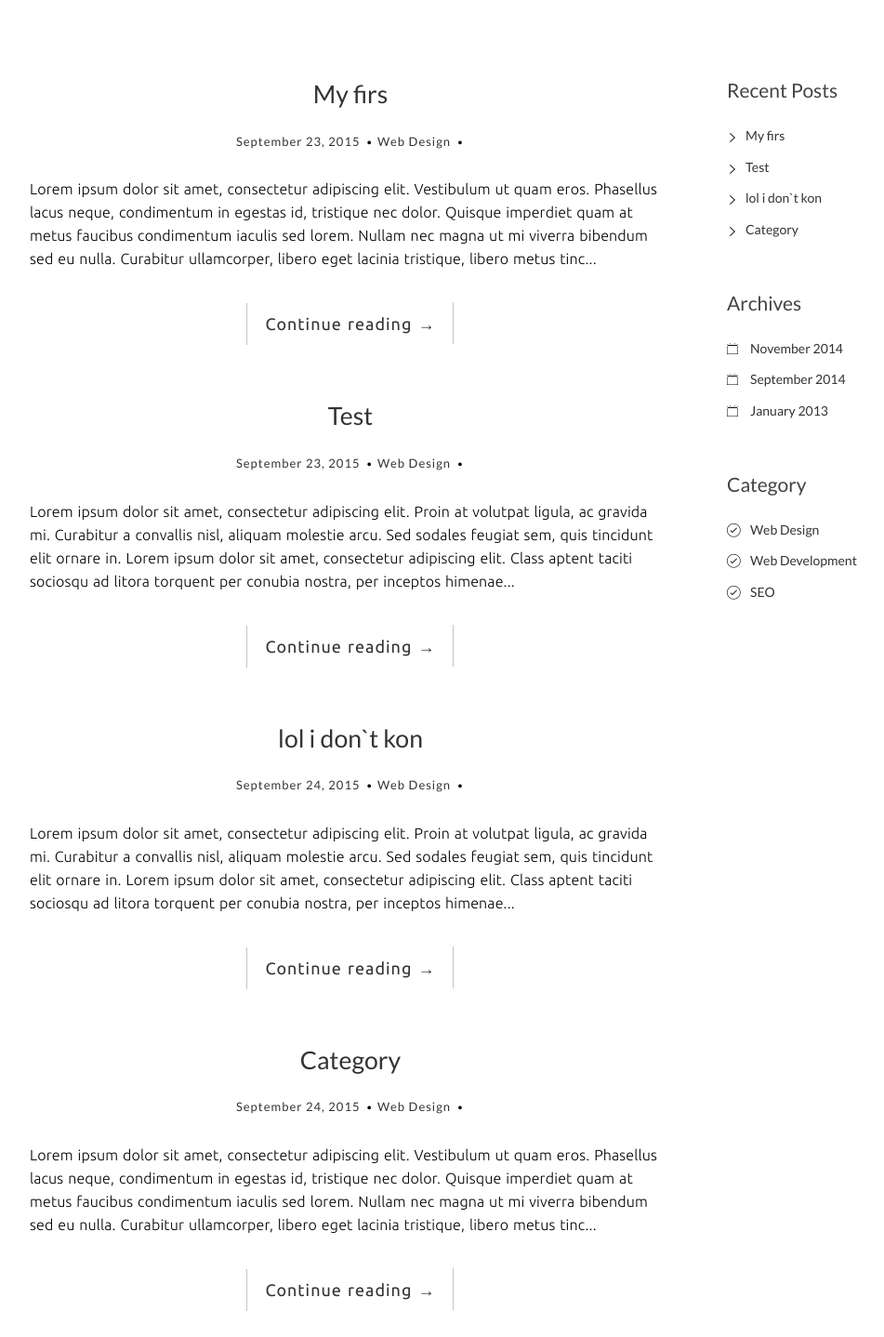
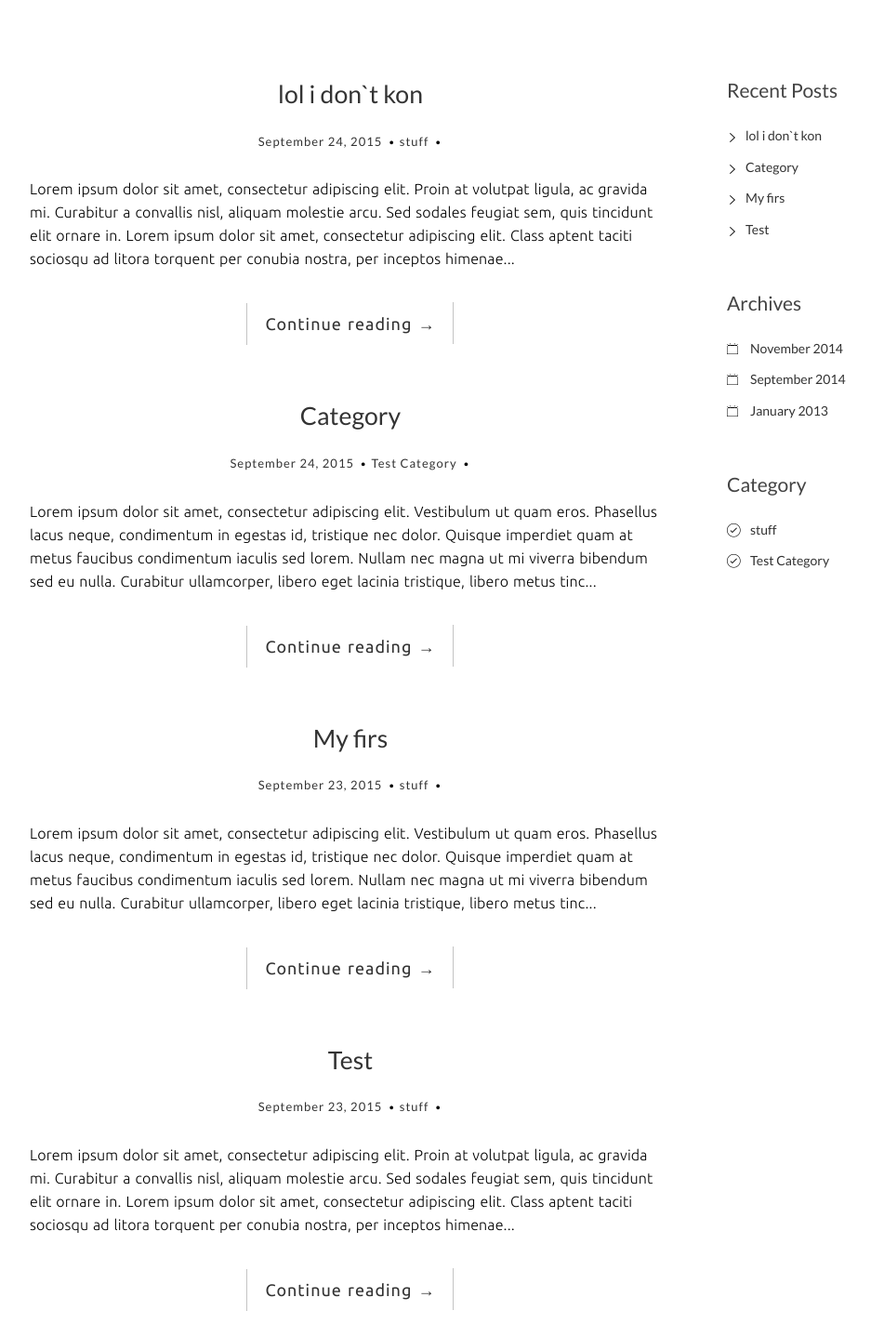
Before and after one commit to Zenext/Personal-Blog, a Flask app: page / in a window 1280 px wide. Shown: the part 96-1534 px from the top of the page at 93% size, without its empty margins (68-1019 px from the left). Run offline with Flask 2, Linux system fonts and the light colour scheme; some libraries are stand-ins or nearby versions; some web fonts are replaced.

Commit message:
display posts in descending order

```diff
--- a/app.py
+++ b/app.py
@@ -11,14 +11,29 @@ app = Flask(__name__)
 
 app.secret_key = '[;fsdfeeff,?RTewr34355511@@234##@!Jnsruuqqqqqq'
 
+def get_categories():
+    categories = []
+    category = Post.select()
+    for cat in category:
+        if cat.category not in categories:
+            categories.append(cat.category)
+
+    print categories
+    return categories
+
+def get_posts():
+    return Post.select().order_by(Post.date.desc())
+
 @app.route('/')
 def main(*args, **kwargs):
     title = 'Home'
     addpost = False
+    print type(Post.select())
     if 'username' in session:
         title = 'Admin home'
         addpost = True
-    return render_template('main.html', addpost=addpost, posts=Post.select())
+    return render_template('main.html', addpost=addpost, posts=get_posts(),
+            categories=get_categories())
 
 @app.route('/about')
 def about():
@@ -44,7 +59,9 @@ def login():
 def post(postname):
     post = Post.get(Post.header == postname)
     return render_template('post.html', header=post.header, text=post.text,
-        date=post.date, posts=Post.select())
+            date=post.date,
+            posts=get_posts(),
+            categories=get_categories())
 
 
 # route for adding new posts, only if logged as admin
@@ -56,13 +73,24 @@ def addpost():
                     text=form.text.data,
                     date=date.today().strftime('%B %d, %Y'),
                     author=session['username'],
-                    category='stuff',
-                    posts=Post.select())
+                    category=form.category.data,
+                    posts=get_posts())
 
     return render_template('addpost.html', form=form)
 
 @app.route('/contact')
 def contact():
-    return render_template('contact.html', posts=Post.select())
+    return render_template('contact.html', posts=get_posts(),
+            categories=get_categories())
+
+@app.route('/archives')
+def archives():
+    return render_template('archives.html', posts=get_posts(),
+            categories=get_categories())
+
+@app.route('/category/<category_name>')
+def category(category_name):
+    return render_template('main.html', posts=Post.select().where(Post.category == category_name),
+            categories=get_categories())
 
 app.run(debug=True)
--- a/models.py
+++ b/models.py
@@ -21,4 +21,4 @@ class Post(BaseModel):
     category = CharField()
 
     class Meta:
-        order_by = ('header',)
+        order_by = ('date',)
--- /dev/null
+++ b/templates/archives.html
@@ -0,0 +1,3 @@
+{% extends 'layout.html' %}
+{% block content %}
+{% endblock %}
--- a/templates/layout.html
+++ b/templates/layout.html
@@ -109,15 +109,11 @@
                         <div class="widget widget-category">
                             <h3 class="widget-title">Category</h3>
                             <ul>
+                            {% for category in categories %}
                                 <li>
-                                    <a href="#">Web Design</a>
+                                    <a href="/category/{{ category }}">{{ category }}</a>
                                 </li>
-                                <li>
-                                    <a href="#">Web Development</a>
-                                </li>
-                                <li>
-                                    <a href="#">SEO</a>
-                                </li>
+                            {% endfor %}
                             </ul>
                         </div>
                     </aside>
@@ -146,7 +142,6 @@
             </nav>
         </div>
 
-        <script src="js/script.js"></script>
         <script type="text/javascript">
             /* * * CONFIGURATION VARIABLES: EDIT BEFORE PASTING INTO YOUR WEBPAGE * * */
             var disqus_shortname = 'zenext'; // required: replace example with your forum shortname
--- a/templates/main.html
+++ b/templates/main.html
@@ -18,9 +18,10 @@
                     <div class="entry-meta">
                         <span class="post-date"><a href="#"><time class="entry-date" datetime="2012-11-09T23:15:57+00:00">{{ post.date }}</time></a></span>
 
-                        <span class="post-category"><a href="#">Web Design</a></span>
+                        <span class="post-category"><a href="#">{{ post.category }}</a></span>
 
-                        <span class="comments-link"><a href="/post/{{ post.header }}#disqus_thread"></a></span>
+                        <span class="comments-link" class="disqus-comment-count" data-disqus-url="/post/{{ header }}#disqus_thread"><a href="/post/{{ post.header }}#disqus_thread"></a></span>
+
                     </div>
                 </header>
                 <div class="entry-content clearfix">
--- a/templates/post.html
+++ b/templates/post.html
@@ -7,14 +7,13 @@
 	        <div class="entry-meta">
 			<span class="post-date"><a href="#"><time class="entry-date" datetime="2012-11-09T23:15:57+00:00">{{ date }}</time></a></span>
 
-			<span class="comments-link"><a href="/post/{{ header }}#disqus_thread"></a></span>
+			<span class="comments-link" class="disqus-comment-count" data-disqus-url="/post/{{ header }}#disqus_thread"><a href="/post/{{ header }}#disqus_thread"></a></span>
 
 		</div>
         <p>{{ text }}</p>
       </div>
       <br>
       <div id="disqus_thread"></div>
-
         <script type="text/javascript">
             /* * * CONFIGURATION VARIABLES * * */
             var disqus_shortname = 'zenext';
```
Also changed, not shown: blog.db, 2 other files.
